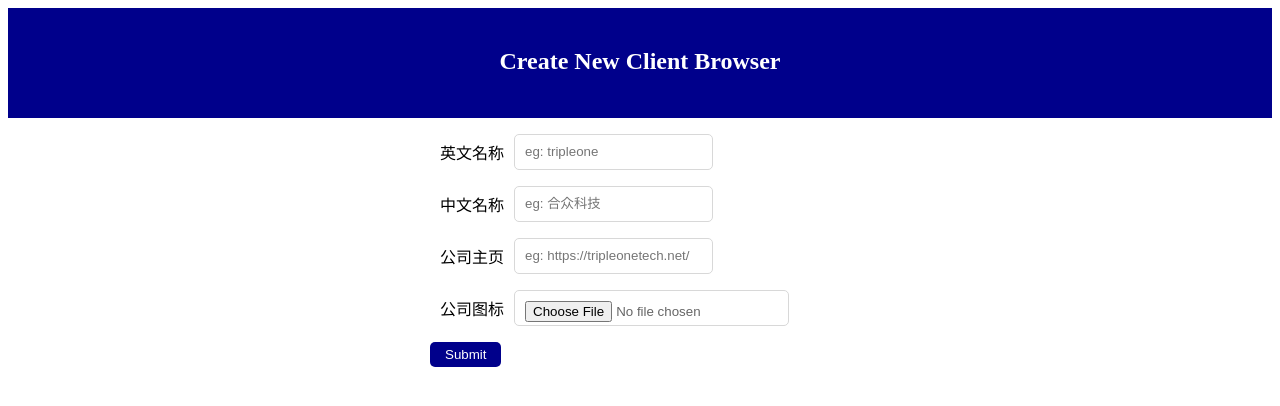
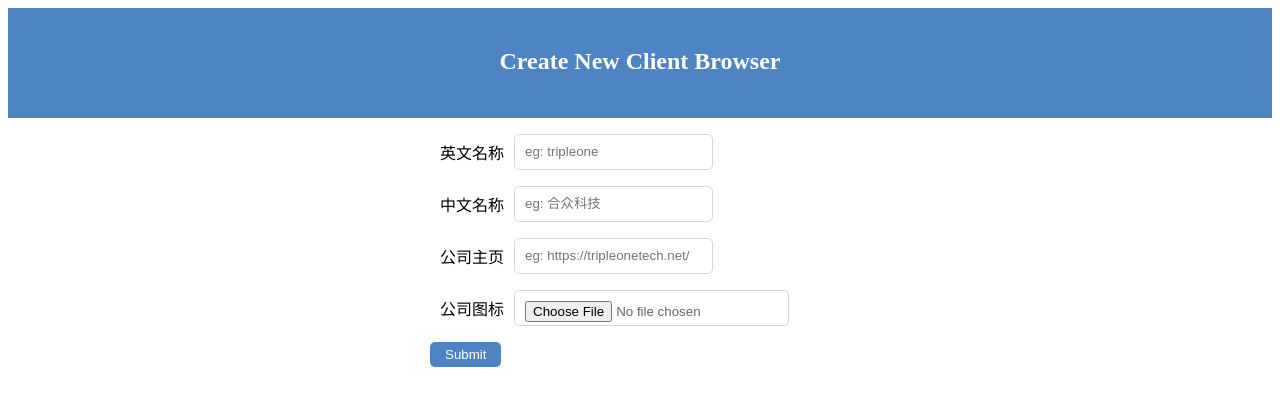
Before and after one commit to jarvischang722/browser-service, a website: page src/public/client.html in a window 1280 px wide. Drawn offline with Linux system fonts and the light colour scheme; files that its build step writes are made by us from their sources.

Commit message:
modify backgroud color of head

```diff
--- a/src/public/css/client.css
+++ b/src/public/css/client.css
@@ -3,7 +3,7 @@
 }
 
 .App-header {
-  background-color: darkblue;
+  background-color: #4F84C4;
   height: 70px;
   padding: 20px;
   color: white;
@@ -54,7 +54,7 @@ input[type="button"]{
 
 input[type="submit"] {
     padding:5px 15px;
-    background: darkblue;
+    background: #4F84C4;
     border:0 none;
     cursor:pointer;
     border-radius: 5px;
```
